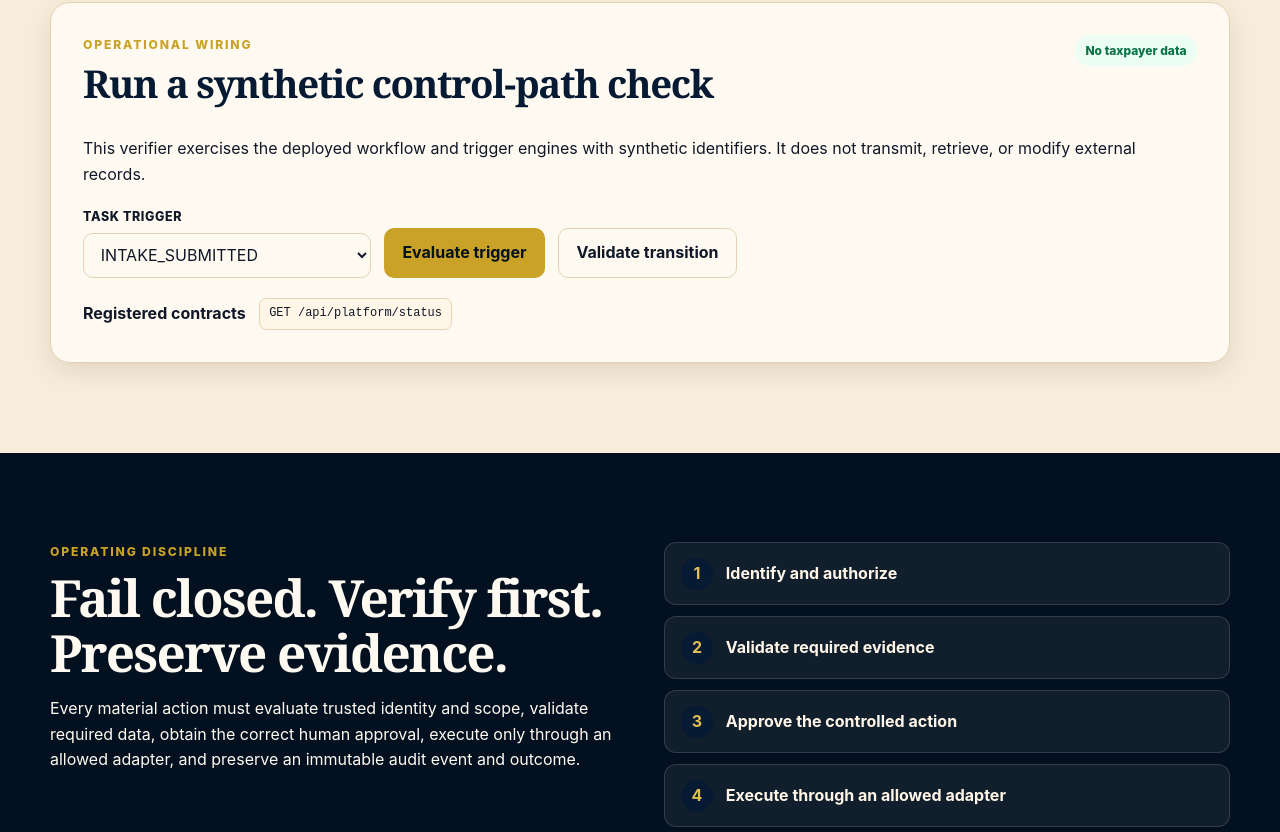
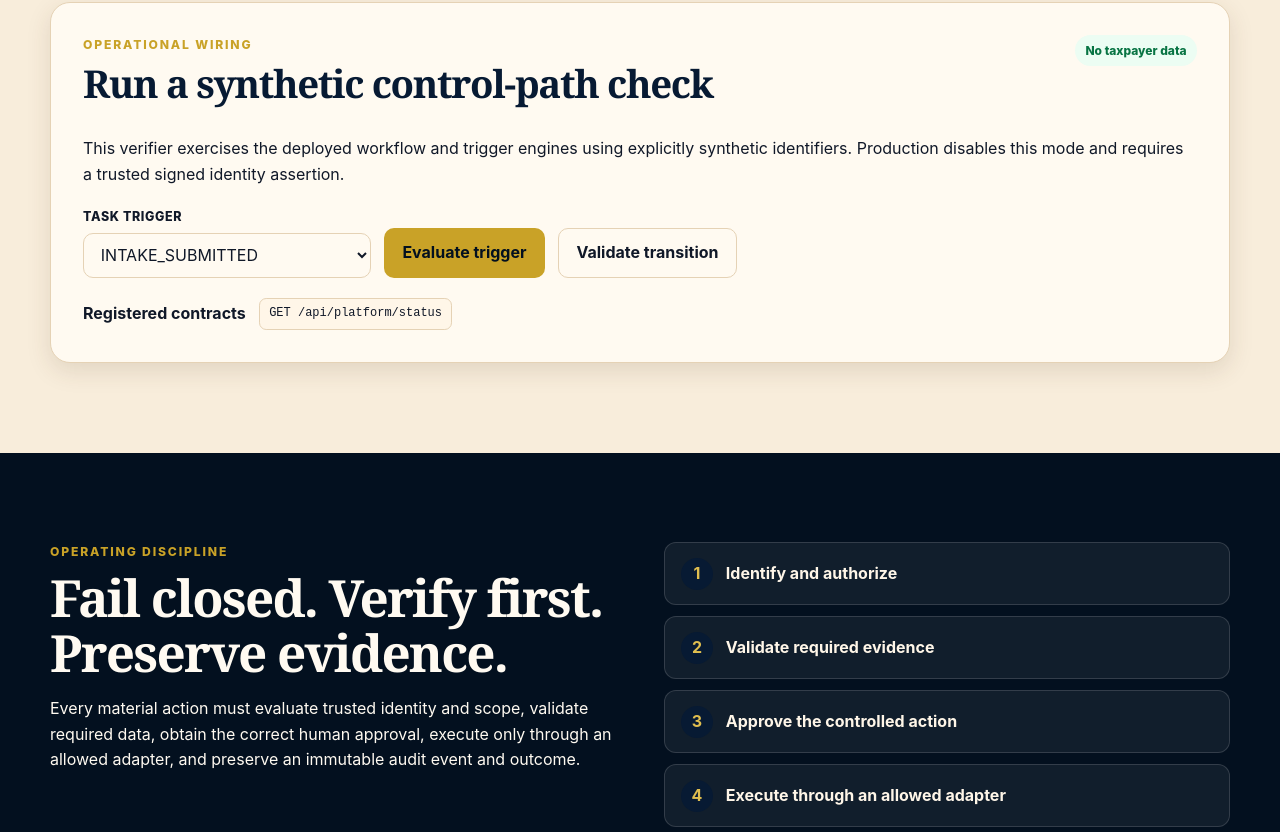
Before and after one commit to ceortpsc/WORKSPACEIRS, a Next.js app in the folder apps/web/: page /about in a window 1280 px wide. Shown: the part 2020-2852 px from the top of the page. Built offline with nearby package versions, Linux system fonts and the light colour scheme; no server answers.

Commit message:
security(ui): mark workbench calls synthetic and tenant-scoped

```diff
--- a/apps/web/components/operational-workbench.tsx
+++ b/apps/web/components/operational-workbench.tsx
@@ -14,22 +14,19 @@ export default function OperationalWorkbench({routeSlug,triggers,apiEndpoints}:P
  async function run(path:string,body:Record<string,unknown>){
   setBusy(true);setResult(null);
   try{
-   const response=await fetch(path,{method:'POST',headers:{'Content-Type':'application/json','X-Correlation-ID':crypto.randomUUID()},body:JSON.stringify(body)});
+   const response=await fetch(path,{method:'POST',headers:{'Content-Type':'application/json','X-Correlation-ID':crypto.randomUUID(),'X-RTPSC-Synthetic':'true','X-Tenant-ID':'synthetic-tenant'},body:JSON.stringify(body)});
    const payload=await response.json() as Result;
    setResult({ok:response.ok,httpStatus:response.status,...payload});
   }catch(error){setResult({ok:false,error:error instanceof Error?error.message:'Request failed'});}finally{setBusy(false);}
  }
 
  return <section className="workbench" aria-labelledby={`workbench-${routeSlug}`}>
-  <div className="workbench__heading">
-   <div><div className="eyebrow">Operational Wiring</div><h2 id={`workbench-${routeSlug}`}>Run a synthetic control-path check</h2></div>
-   <span className="workbench__mode">No taxpayer data</span>
-  </div>
-  <p>This verifier exercises the deployed workflow and trigger engines with synthetic identifiers. It does not transmit, retrieve, or modify external records.</p>
+  <div className="workbench__heading"><div><div className="eyebrow">Operational Wiring</div><h2 id={`workbench-${routeSlug}`}>Run a synthetic control-path check</h2></div><span className="workbench__mode">No taxpayer data</span></div>
+  <p>This verifier exercises the deployed workflow and trigger engines using explicitly synthetic identifiers. Production disables this mode and requires a trusted signed identity assertion.</p>
   <div className="workbench__controls">
    <label><span>Task trigger</span><select value={trigger} onChange={event=>setTrigger(event.target.value)}>{triggers.map(item=><option key={item} value={item}>{item}</option>)}</select></label>
    <button className="ross-btn ross-btn--gold" disabled={busy||triggers.length===0} onClick={()=>run('/api/v1/workflows/triggers',{event:trigger,scope:{tenantId:'synthetic-tenant',caseId:`demo-${routeSlug}`}})}>{busy?'Running…':'Evaluate trigger'}</button>
-   <button className="ross-btn ross-btn--outline" disabled={busy} onClick={()=>run('/api/v1/workflows/transition',{from:'REQUESTED',to:'AUTHENTICATED',taskId:`demo-${routeSlug}`,riskTier:'low',actorRole:'synthetic-verifier'})}>Validate transition</button>
+   <button className="ross-btn ross-btn--outline" disabled={busy} onClick={()=>run('/api/v1/workflows/transition',{tenantId:'synthetic-tenant',from:'REQUESTED',to:'AUTHENTICATED',taskId:`demo-${routeSlug}`,riskTier:'low',actorRole:'synthetic-verifier'})}>Validate transition</button>
   </div>
   <div className="workbench__apis"><strong>Registered contracts</strong>{apiEndpoints.map(endpoint=><code key={endpoint}>{endpoint}</code>)}</div>
   {result&&<pre className="workbench__result" aria-live="polite">{JSON.stringify(result,null,2)}</pre>}
```
